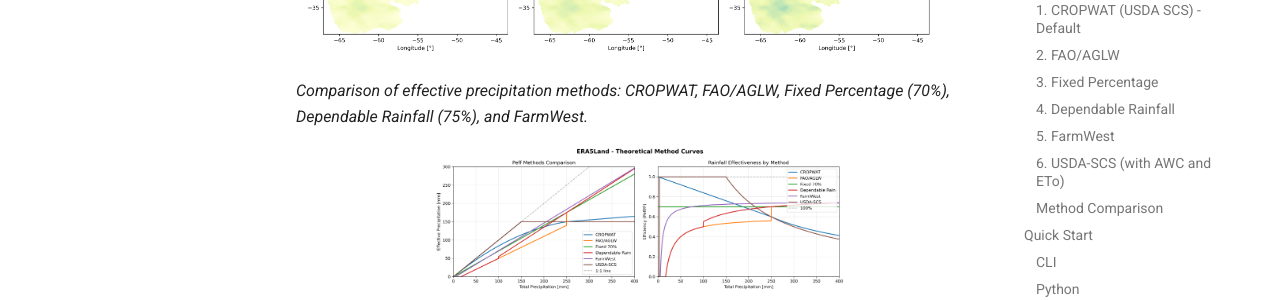
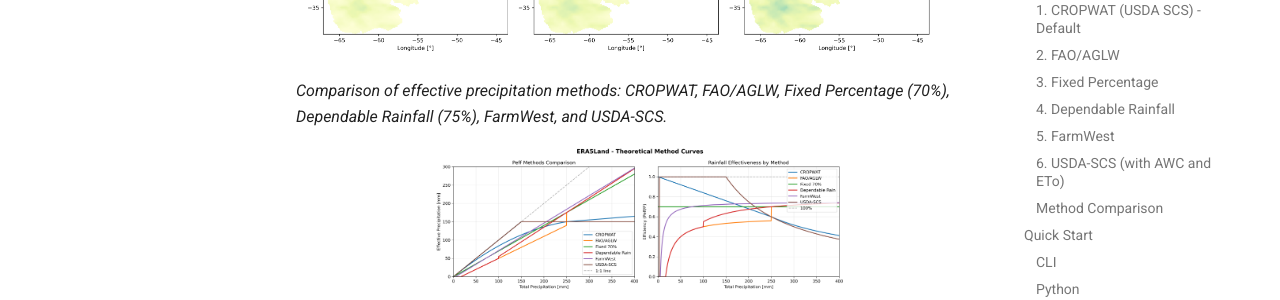
Before and after one commit to montimaj/pyCropWat, an MkDocs documentation site: the page built from docs/index.md, in a window 1280 px wide and 900 px high, scrolled down 8814 px. Shown: the part 179-479 px from the top of the window. Built offline with MkDocs 1.6.1 and Material for MkDocs 9.7.7, drawn with Linux system fonts in a browser that asks for light colours; comment, search, counter and statistics services are not loaded.

Commit message:
Update fig caption

```diff
--- a/docs/index.md
+++ b/docs/index.md
@@ -308,7 +308,7 @@ The following visualizations are generated by the [complete workflow example](ex
   <img src="assets/examples/method_comparison/ERA5Land_method_maps_2020_01.png" width="100%" alt="Method Comparison Maps">
 </p>
 
-*Comparison of effective precipitation methods: CROPWAT, FAO/AGLW, Fixed Percentage (70%), Dependable Rainfall (75%), and FarmWest.*
+*Comparison of effective precipitation methods: CROPWAT, FAO/AGLW, Fixed Percentage (70%), Dependable Rainfall (75%), FarmWest, and USDA-SCS.*
 
 <p align="center">
   <img src="assets/examples/method_comparison/ERA5Land_method_curves.png" width="60%" alt="Method Curves">
```
Also changed, not shown: README.md (+1 -1 lines).
